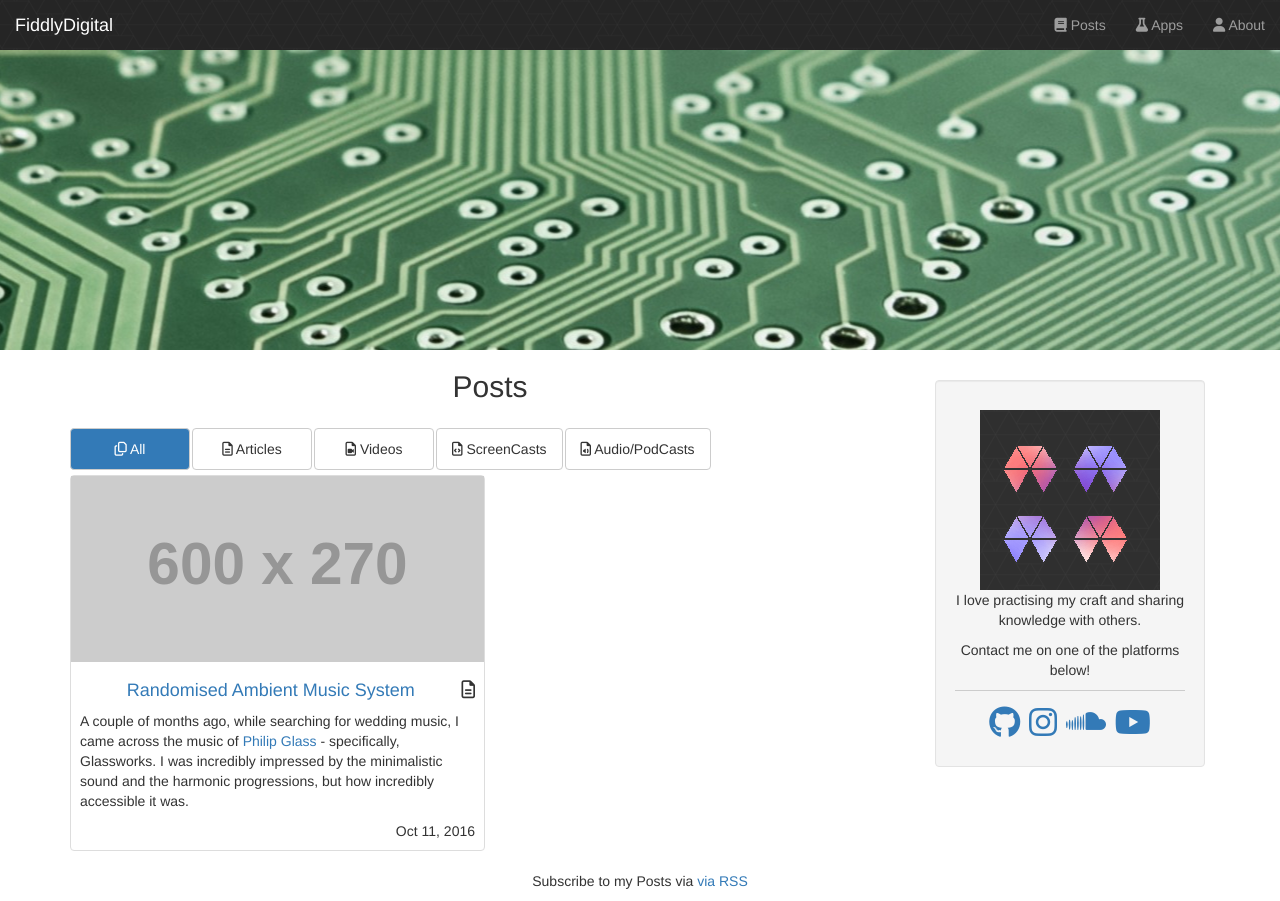
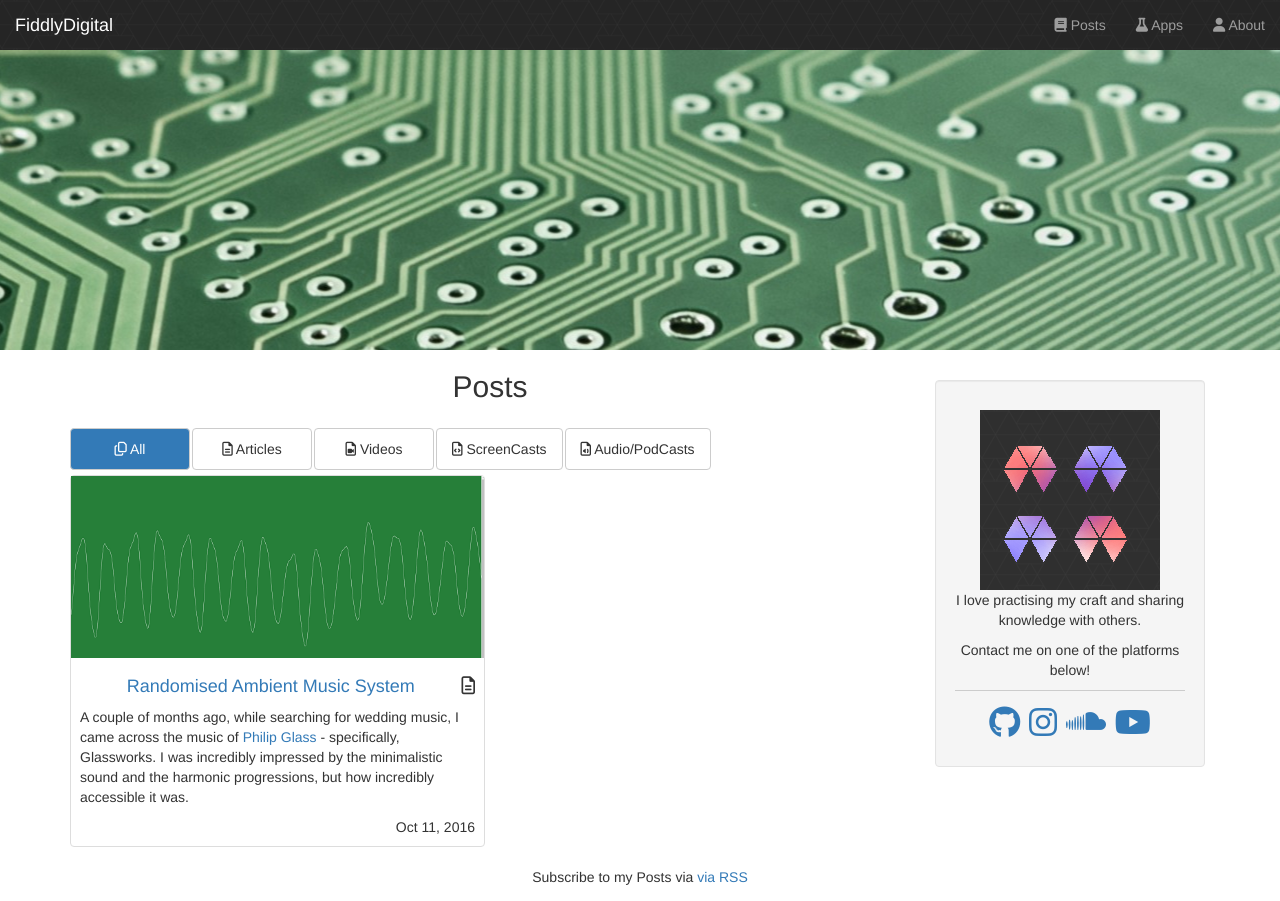
Before and after one commit to FiddlyDigital/fiddlydigital.github.io, a Jekyll site: the page built from index.html, in a window 1280 px wide. Built offline with Jekyll 4.4.1, drawn with Linux system fonts in a browser that asks for light colours; nearby versions of some CDN libraries; library files that are not in the unit come from our copies.

Commit message:
Added image for first post

```diff
--- a/_posts/2016-10-11-ambient-musical-system.markdown
+++ b/_posts/2016-10-11-ambient-musical-system.markdown
@@ -3,7 +3,7 @@ layout: fd_post
 title:  "Randomised Ambient Music System"
 date:   2016-10-11 00:00:00 +0000
 category: article
-excerptimage : http://placehold.it/600x270
+excerptimage : img/visualisation.png
 comments: true
 ---
 
```
Also changed, not shown: img/visualisation.png (added).
